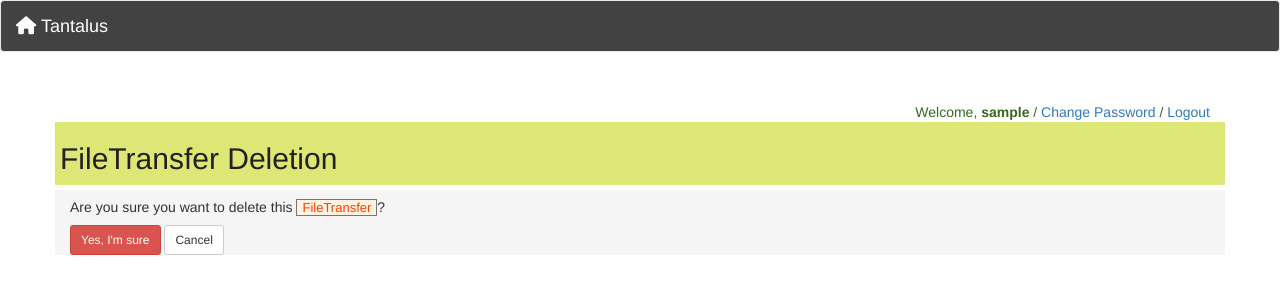
After one commit to molonc/tantalus, a Django app: a page that uses tantalus/templates/tantalus/simpletask_delete.html in a window 1280 px wide. The commit adds this page. Shown: the top 300 px of the page. Run offline with Django 3.2, Linux system fonts and the light colour scheme; the visitor is signed in with stand-in values (Sample User, id 1); some libraries are stand-ins or nearby versions.

Commit message:
KRONOS-525: delete for file transfer and other tasks

```diff
--- a/tantalus/templates/tantalus/abstractdataset_detail.html
+++ b/tantalus/templates/tantalus/abstractdataset_detail.html
@@ -30,7 +30,7 @@
                 <td class="td_name">Samples: </td>
                 <td>
                 {% for sample in object.get_samples %}
-                    <a href={% url 'sample-detail' sample.id %}>{{ sample.sample_id }} </a>
+                    <a href="{% url 'sample-detail' sample.id %}">{{ sample.sample_id }} </a>
                 {% endfor %}
                 </td>
             </tr>
--- a/tantalus/templates/tantalus/sample_list.html
+++ b/tantalus/templates/tantalus/sample_list.html
@@ -23,7 +23,7 @@
                         <br/>
                         {% for sample in samples %}
                             <tr>
-                                <td><a href={% url 'sample-detail' sample.id %}>{{sample.sample_id}}</a></td>
+                                <td><a href="{% url 'sample-detail' sample.id %}">{{sample.sample_id}}</a></td>
                             </tr>
                         {% endfor %}
                     </tbody>
--- /dev/null
+++ b/tantalus/templates/tantalus/simpletask_delete.html
@@ -0,0 +1,18 @@
+{% extends "tantalus/base_view.html" %}
+{% load staticfiles %}
+
+{% block title %}
+    {{ task_type }} Deletion
+{% endblock %}
+
+{% block body %}
+    <div class="container graybg">
+        <!-- pass in the pk -->
+        <form action="{% url task_type|add:'-delete'|lower pk=pk %}" method="post">
+            {% csrf_token %}
+            <h5>Are you sure you want to delete this <i class="emph">{{task_type}}</i>?</h5>
+            <input class="btn btn-danger btn-sm" type="submit" name="delete" value="Yes, I'm sure">
+            <a class="btn btn-default btn-sm" href="{% url task_type|add:'-list'|lower %}">Cancel</a>
+        </form>
+    </div>
+{% endblock %}
--- a/tantalus/templates/tantalus/simpletask_detail.html
+++ b/tantalus/templates/tantalus/simpletask_detail.html
@@ -36,7 +36,9 @@
 
         <div style="height:auto; overflow:scroll;"><pre><code>{{ simple_task.message }}</code></pre></div>
 
-        <a class="btn btn-primary btn-sm" style="margin-top:5px; margin-bottom: 10px;" href={% url task_type|add:'-start'|lower pk=simple_task.pk %}>Start {{ task_type }}</a>
+        <a class="btn btn-primary btn-sm" style="margin-top:5px; margin-bottom: 10px;" href="{% url task_type|add:'-start'|lower pk=simple_task.pk %}">Start {{ task_type }}</a>
+
+        <a class="btn btn-danger btn-sm" style="margin-top:5px; margin-bottom: 10px;" href="{% url task_type|add:'-delete'|lower pk=simple_task.pk %}">Delete</a>
 
         <br />
 
--- a/tantalus/templates/tantalus/simpletask_list.html
+++ b/tantalus/templates/tantalus/simpletask_list.html
@@ -35,6 +35,7 @@
                             <th>Finished</th>
                             <th>Success</th>
                             <th>State</th>
+                            <th></th>
                         </tr>
                     </thead>
                     <tbody>
@@ -51,6 +52,9 @@
                                 <td>{{task.finished}}</td>
                                 <td>{{task.success}}</td>
                                 <td>{{task.state}}</td>
+                                <td>
+                                    <a href="{% url task_type|add:'-delete'|lower pk=task.id %}"><i class="icon-remove-sign" style="color:red"></i> delete</a>
+                                </td>
                             </tr>
                         {% endfor %}
                     </tbody>
--- a/tantalus/urls.py
+++ b/tantalus/urls.py
@@ -31,24 +31,28 @@ urlpatterns = [
     url(r'^filetransfers/(?P<pk>\d+)/stdout$', tantalus.views.FileTransferStdoutView.as_view(), name='filetransfer-stdout'),
     url(r'^filetransfers/(?P<pk>\d+)/stderr$', tantalus.views.FileTransferStderrView.as_view(), name='filetransfer-stderr'),
     url(r'^filetransfers/start/(?P<pk>\d+)$', tantalus.views.FileTransferStartView.as_view(), name='filetransfer-start'),
+    url(r'^filetransfers/delete/(?P<pk>\d+)$', tantalus.views.FileTransferDeleteView.as_view(), name='filetransfer-delete'),
     url(r'^gscwgsbamqueries/$', tantalus.views.GscWgsBamQueryListView.as_view(), name='gscwgsbamquery-list'),
     url(r'^gscwgsbamqueries/create$', tantalus.views.GscWgsBamQueryCreateView.as_view(), name='gscwgsbamquery-create'),
     url(r'^gscwgsbamqueries/(?P<pk>\d+)$', tantalus.views.GscWgsBamQueryDetailView.as_view(), name='gscwgsbamquery-detail'),
     url(r'^gscwgsbamqueries/(?P<pk>\d+)/stdout$', tantalus.views.GscWgsBamQueryStdoutView.as_view(), name='gscwgsbamquery-stdout'),
     url(r'^gscwgsbamqueries/(?P<pk>\d+)/stderr$', tantalus.views.GscWgsBamQueryStderrView.as_view(), name='gscwgsbamquery-stderr'),
     url(r'^gscwgsbamqueries/start/(?P<pk>\d+)$', tantalus.views.GscWgsBamQueryStartView.as_view(), name='gscwgsbamquery-start'),
+    url(r'^gscwgsbamqueries/delete/(?P<pk>\d+)$', tantalus.views.GscWgsBamQueryDeleteView.as_view(), name='gscwgsbamquery-delete'),
     url(r'^gscdlppairedfastqqueries/$', tantalus.views.GscDlpPairedFastqQueryListView.as_view(), name='gscdlppairedfastqquery-list'),
     url(r'^gscdlppairedfastqqueries/create$', tantalus.views.GscDlpPairedFastqQueryCreateView.as_view(), name='gscdlppairedfastqquery-create'),
     url(r'^gscdlppairedfastqqueries/(?P<pk>\d+)$', tantalus.views.GscDlpPairedFastqQueryDetailView.as_view(), name='gscdlppairedfastqquery-detail'),
     url(r'^gscdlppairedfastqqueries/(?P<pk>\d+)/stdout$', tantalus.views.GscDlpPairedFastqQueryStdoutView.as_view(), name='gscdlppairedfastqquery-stdout'),
     url(r'^gscdlppairedfastqqueries/(?P<pk>\d+)/stderr$', tantalus.views.GscDlpPairedFastqQueryStderrView.as_view(), name='gscdlppairedfastqquery-stderr'),
     url(r'^gscdlppairedfastqqueries/start/(?P<pk>\d+)$', tantalus.views.GscDlpPairedFastqQueryStartView.as_view(), name='gscdlppairedfastqquery-start'),
+    url(r'^gscdlppairedfastqqueries/delete/(?P<pk>\d+)$', tantalus.views.GscDlpPairedFastqQueryDeleteView.as_view(), name='gscdlppairedfastqquery-delete'),
     url(r'^brcfastqimports/$', tantalus.views.BRCFastqImportListView.as_view(), name='brcfastqimport-list'),
     url(r'^brcfastqimports/create$', tantalus.views.BRCFastqImportCreateView.as_view(), name='brcfastqimport-create'),
     url(r'^brcfastqimports/(?P<pk>\d+)$', tantalus.views.BRCFastqImportDetailView.as_view(), name='brcfastqimport-detail'),
     url(r'^brcfastqimports/(?P<pk>\d+)/stdout$', tantalus.views.BRCFastqImportStdoutView.as_view(), name='brcfastqimport-stdout'),
     url(r'^brcfastqimports/(?P<pk>\d+)/stderr$', tantalus.views.BRCFastqImportStderrView.as_view(), name='brcfastqimport-stderr'),
     url(r'^brcfastqimports/start/(?P<pk>\d+)$', tantalus.views.BRCFastqImportStartView.as_view(), name='brcfastqimport-start'),
+    url(r'^brcfastqimports/delete/(?P<pk>\d+)$', tantalus.views.BRCFastqImportDeleteView.as_view(), name='brcfastqimport-delete'),
     url(r'^samples/$', tantalus.views.sample_list, name='sample-list'),
     url(r'^samples/create$', tantalus.views.SampleCreate.as_view(), name='sample-add'),
     url(r'^samples/(?P<pk>\d+)$', tantalus.views.SampleDetail.as_view(), name='sample-detail'),
--- a/tantalus/views.py
+++ b/tantalus/views.py
@@ -68,22 +68,18 @@ class SimpleTaskListView(TemplateView):
 
 
 class FileTransferListView(SimpleTaskListView):
-
     model = FileTransfer
 
 
 class GscWgsBamQueryListView(SimpleTaskListView):
-
     model = GscWgsBamQuery
 
 
 class GscDlpPairedFastqQueryListView(SimpleTaskListView):
-
     model = GscDlpPairedFastqQuery
 
 
 class BRCFastqImportListView(SimpleTaskListView):
-
     model = BRCFastqImport
 
 
@@ -364,6 +360,44 @@ class BRCFastqImportStartView(SimpleTaskStartView):
 
 
 @method_decorator(login_required, name='dispatch')
+class SimpleTaskDeleteView(TemplateView):
+
+    template_name = 'tantalus/simpletask_delete.html'
+
+    class Meta:
+        abstract = True
+
+    def get_context_data(self, pk):
+        context = {
+            'task_type': self.model.__name__,
+            'pk': pk,
+        }
+        return context
+
+    def post(self, request, pk):
+        get_object_or_404(self.model, pk=pk).delete()
+        msg = "Successfully deleted the SimpleTask."
+        messages.success(request, msg)
+        return HttpResponseRedirect(reverse(self.model.__name__.lower() + '-list'))
+
+
+class FileTransferDeleteView(SimpleTaskDeleteView):
+    model = FileTransfer
+
+
+class GscWgsBamQueryDeleteView(SimpleTaskDeleteView):
+    model = GscWgsBamQuery
+
+
+class GscDlpPairedFastqQueryDeleteView(SimpleTaskDeleteView):
+    model = GscDlpPairedFastqQuery
+
+
+class BRCFastqImportDeleteView(SimpleTaskDeleteView):
+    model = BRCFastqImport
+
+
+@method_decorator(login_required, name='dispatch')
 class SampleCreate(TemplateView):
 
     """
```
